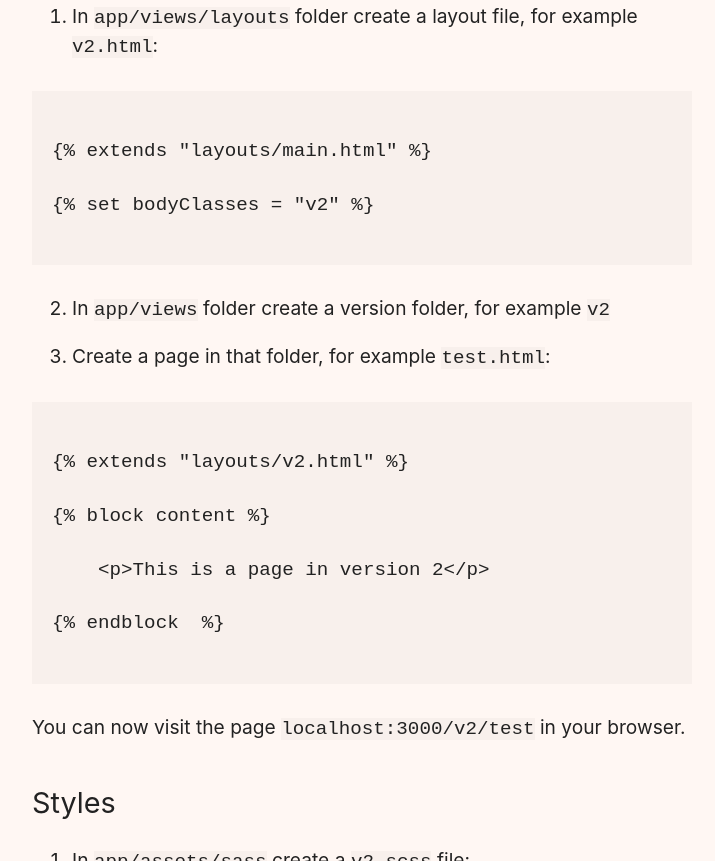
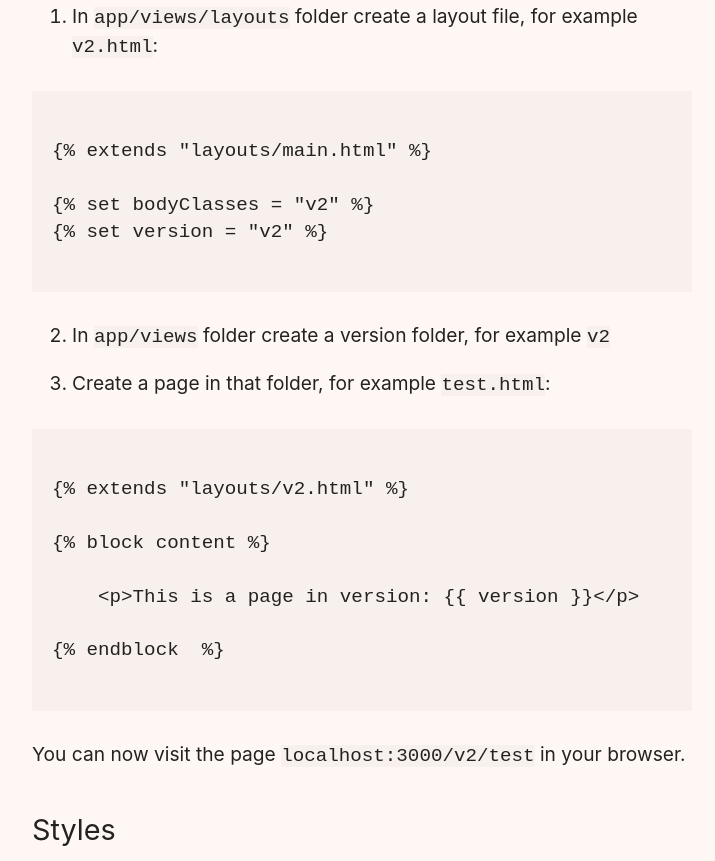
Before and after one commit to joelanman/joelanman.com, an Eleventy site: page posts/govuk-prototype-kit-versioning.md in a window 1280 px wide. Shown: the part 573-1434 px from the top of the page, without its empty margins (68-783 px from the left). Built offline with nearby package versions, Linux system fonts and the light colour scheme; Eleventy itself is replaced by a stand-in of ours; code samples lack their colours; files that its build step writes are made by us from their sources.

Commit message:
add version variable

````diff
--- a/posts/govuk-prototype-kit-versioning.md
+++ b/posts/govuk-prototype-kit-versioning.md
@@ -27,6 +27,7 @@ Here is one approach to versioning:
 {% extends "layouts/main.html" %}
 
 {% set bodyClasses = "v2" %}
+{% set version = "v2" %}
 {% endraw %}
 ```
 
@@ -39,7 +40,7 @@ Here is one approach to versioning:
 
 {% block content %}
 
-    <p>This is a page in version 2</p>
+    <p>This is a page in version: {{ version }}</p>
 
 {% endblock %}
 {% endraw %}
````
